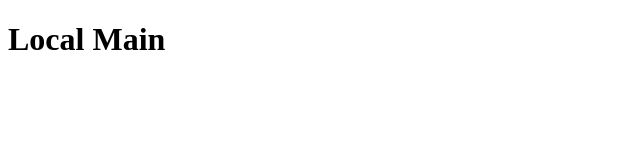
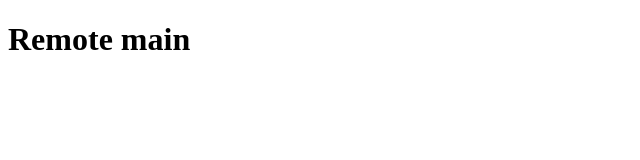
Before and after one commit to JenyaSkyt/test, a plain HTML site: page folder2/index.html in a window 1280 px wide. Shown: the whole page, without its empty margins (0-640 px from the left). Drawn offline with Linux system fonts and the light colour scheme.

Commit message:
back to previous version index

```diff
--- a/folder2/index.html
+++ b/folder2/index.html
@@ -6,6 +6,6 @@
     <title>Document</title>
 </head>
 <body>
-    <h1>Local Main</h1>
+    <h1>Remote main</h1>
 </body>
 </html>
```
